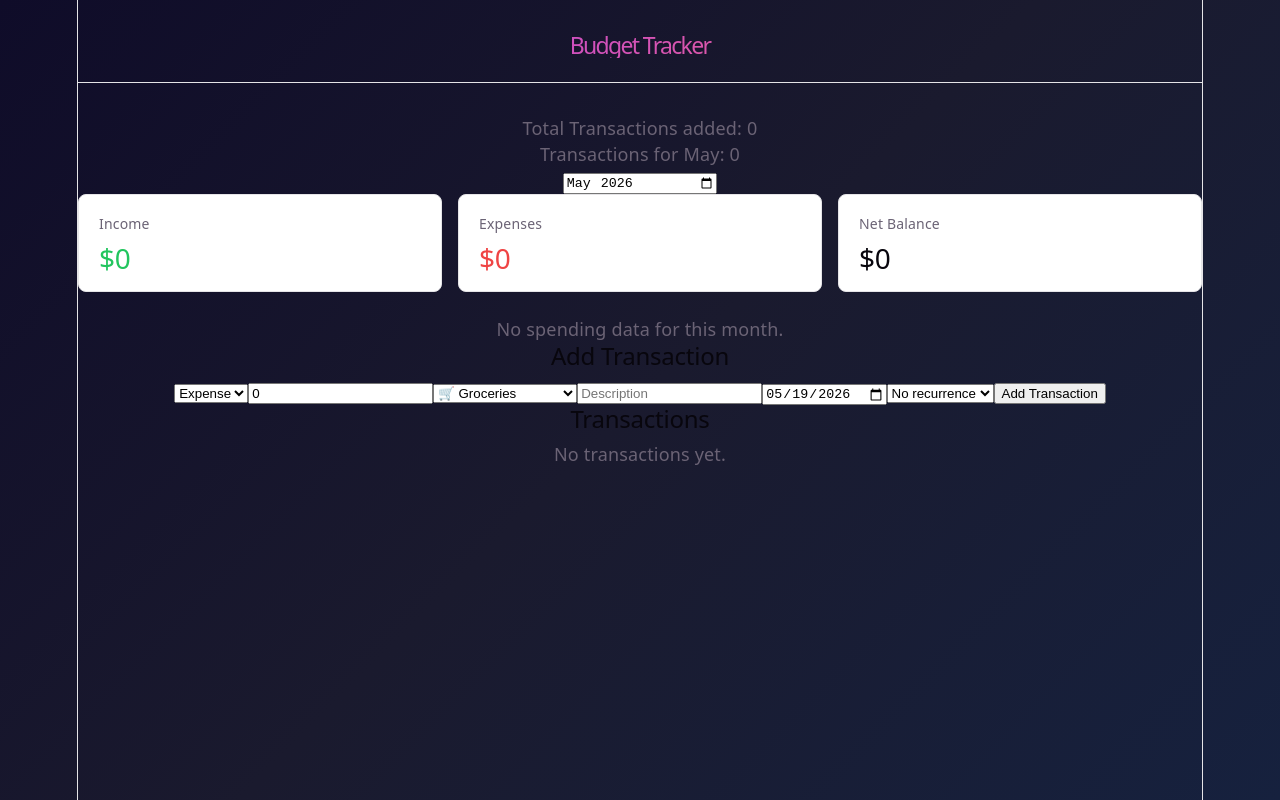
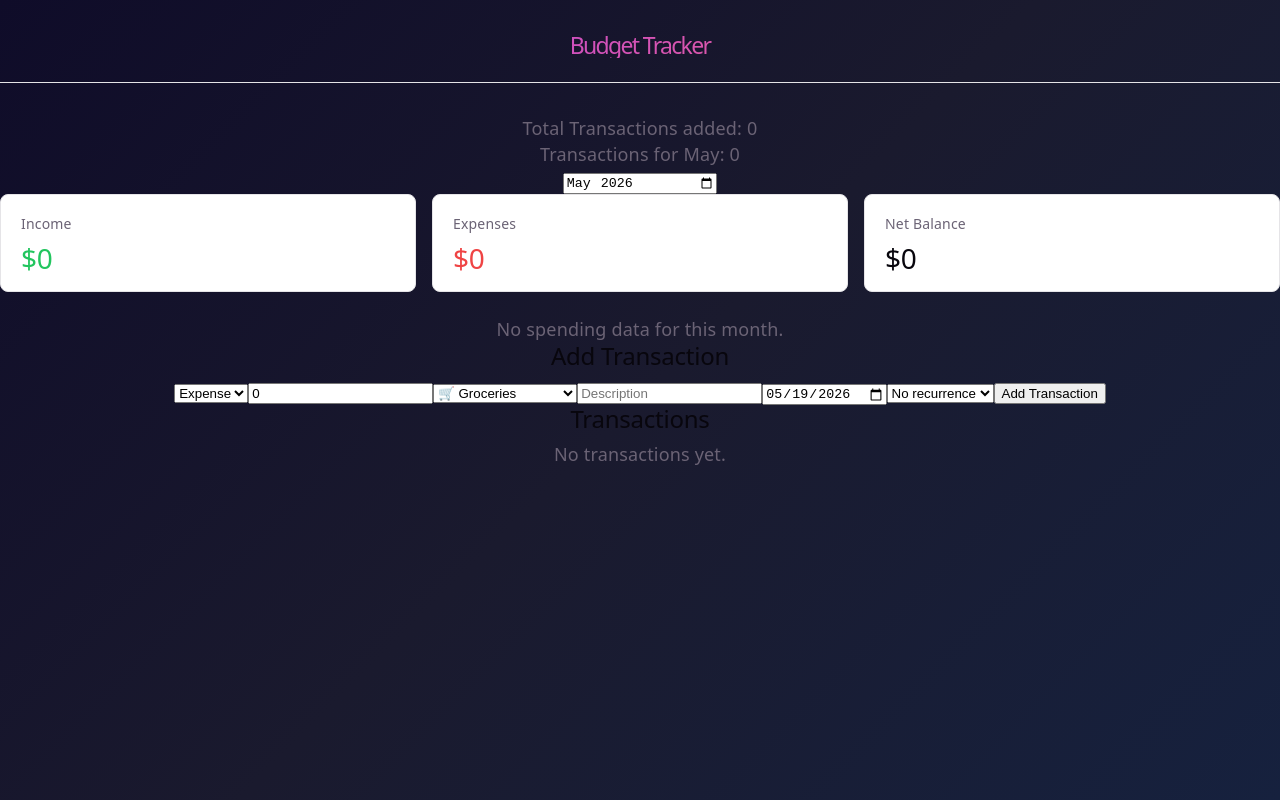
Before and after one commit to Madhav-rag/budget-tracker, a React (Vite) app: page / in a window 1280 px wide. Built offline with nearby package versions, Linux system fonts and the light colour scheme.

Commit message:
formatting pie chart to centre

```diff
--- a/src/index.css
+++ b/src/index.css
@@ -47,11 +47,10 @@
 }
 
 #root {
-  width: 1126px;
+  width: 100%;
   max-width: 100%;
   margin: 0 auto;
   text-align: center;
-  border-inline: 1px solid var(--border);
   min-height: 100svh;
   display: flex;
   flex-direction: column;
@@ -220,3 +219,10 @@ code {
   font-size: 14px;
   margin-top: 8px;
 }
+
+.chart-container {
+  display: flex;
+  flex-direction: column;
+  align-items: center;
+  margin-bottom: 24px;
+}
```
